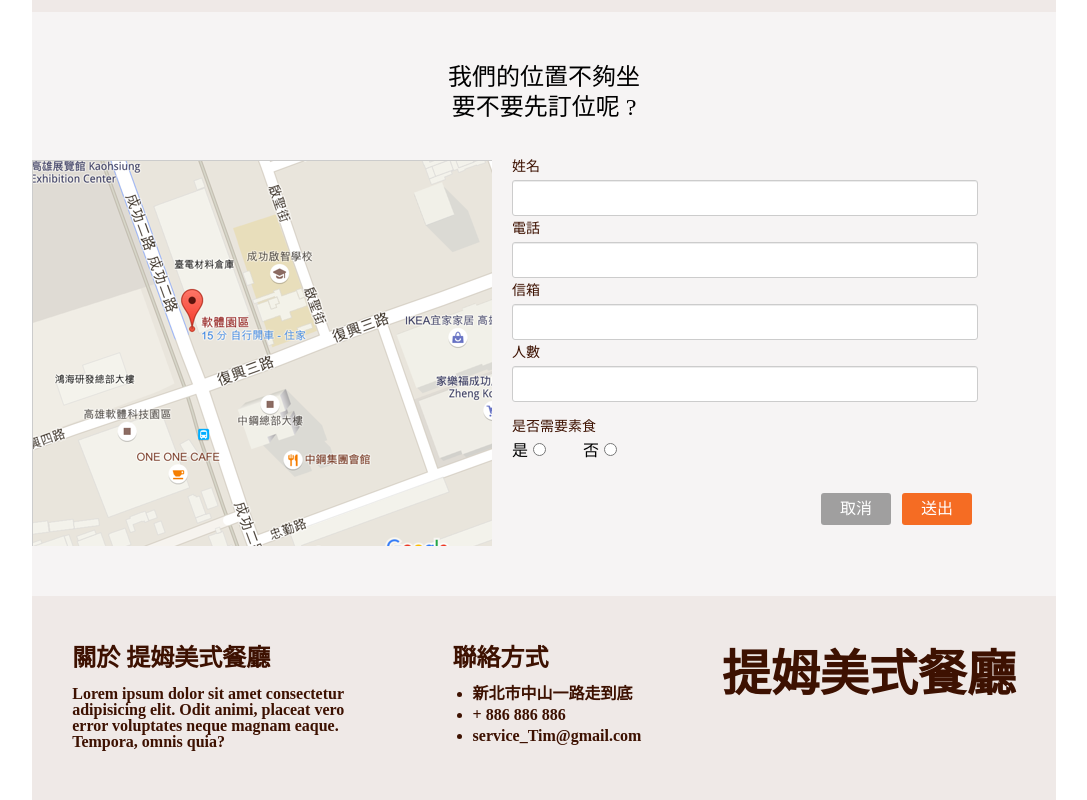
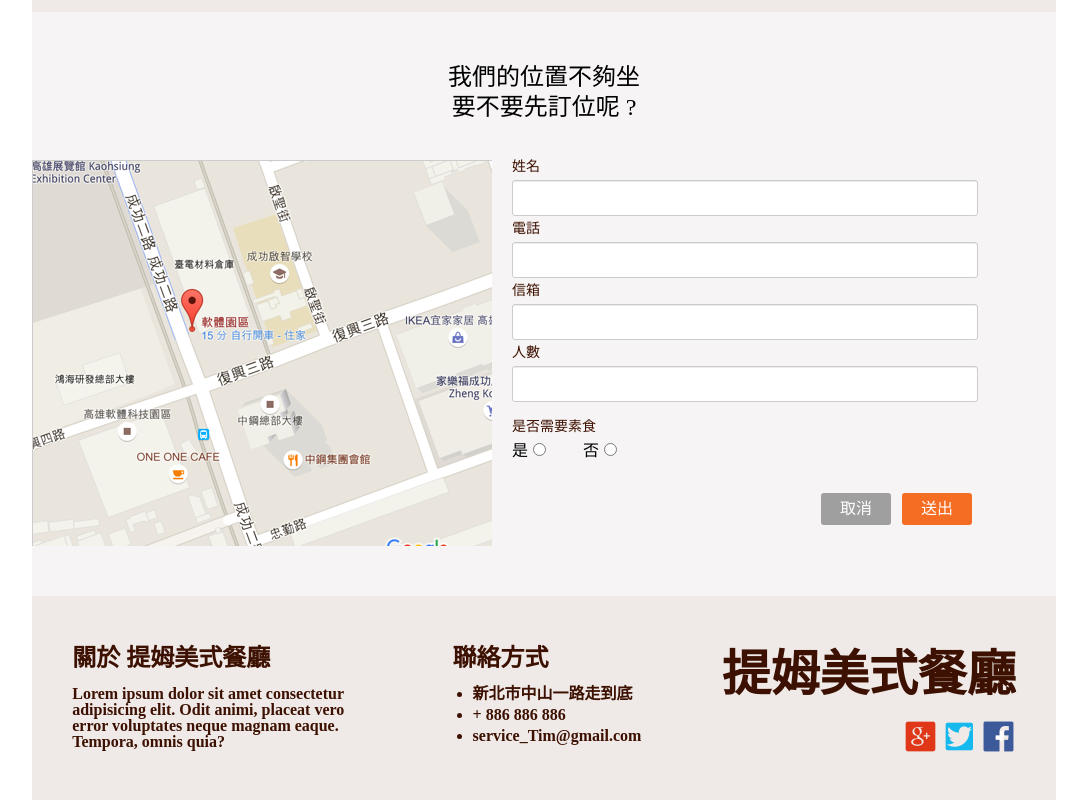
Before and after one commit to cutemou/RWD_page, a plain HTML site: page RWD_final/index.html in a window 1280 px wide. Shown: the part 1851-2651 px from the top of the page, without its empty margins (96-1183 px from the left). Drawn offline with nearby package versions, Linux system fonts and the light colour scheme; the site is published under a folder, as on GitHub Pages, so addresses that start at the root find nothing.

Commit message:
icon fix

```diff
--- a/RWD_final/index.html
+++ b/RWD_final/index.html
@@ -209,9 +209,9 @@
                     <div class="footer-brand">提姆美式餐廳</div>
                     <div class="footer-icon">
                         <div>
-                            <a href="#"><img src="/assets/g+-removebg-preview.png" alt=""></a>
-                            <a href="#"><img src="/assets/twitter-removebg-preview.png" alt=""></a>
-                            <a href="#"><img src="/assets/fb-removebg-preview.png" alt=""></a>
+                            <a href="#"><img src="assets/g+-removebg-preview.png" alt=""></a>
+                            <a href="#"><img src="assets/twitter-removebg-preview.png" alt=""></a>
+                            <a href="#"><img src="assets/fb-removebg-preview.png" alt=""></a>
                         </div>
                     </div>
                 </div>
```
